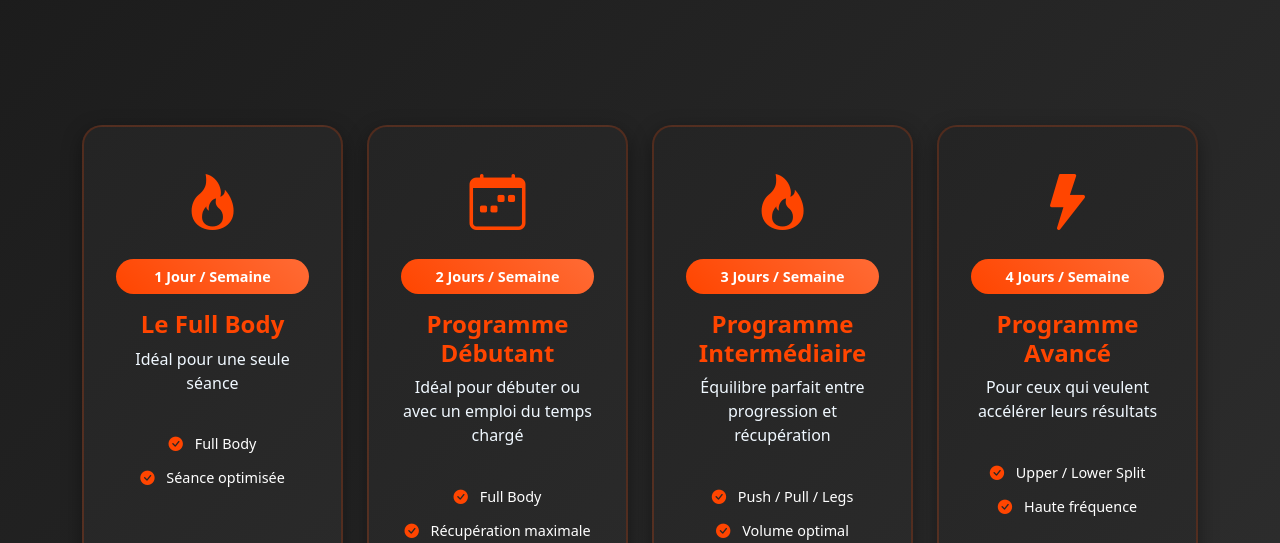
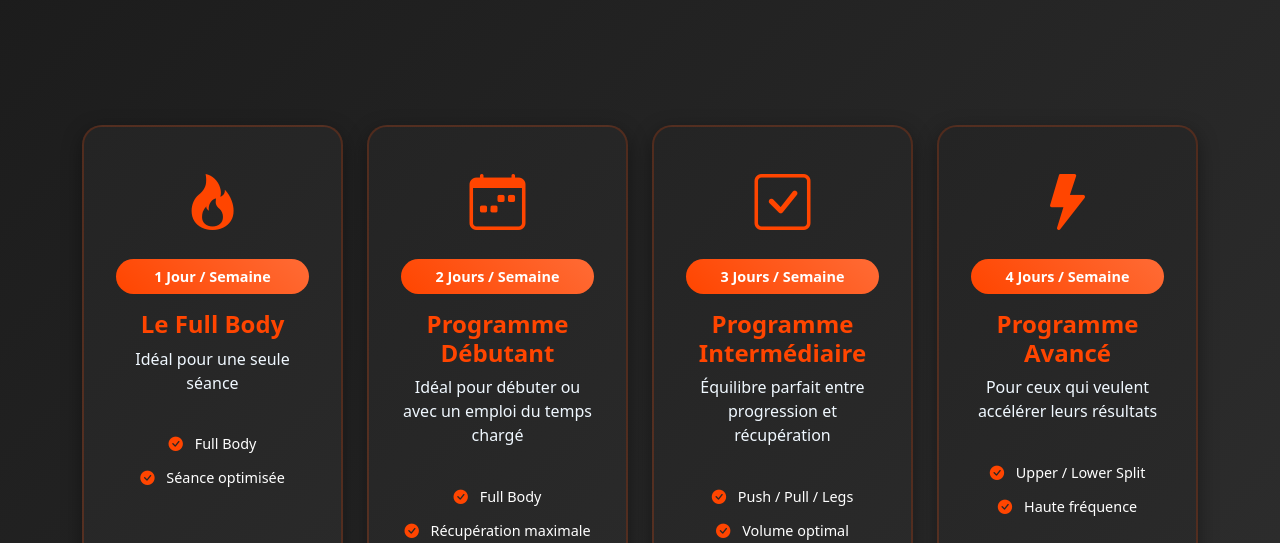
Before and after one commit to LouisMalvache/fitapp, a plain HTML site: page programmes.html in a window 1280 px wide. Shown: the part 257-800 px from the top of the page. Drawn offline with nearby package versions, Linux system fonts and the light colour scheme.

Commit message:
update programmes

```diff
--- a/programmes.html
+++ b/programmes.html
@@ -90,7 +90,7 @@
 
             <div class="col-lg-3 col-md-6">
                 <div class="card program-card text-center" data-program="3days">
-                    <i class="bi bi-fire program-icon"></i>
+                    <i class="bi bi-check-square program-icon"></i>
                     <span class="days-badge">3 Jours / Semaine</span>
                     <h3>Programme Intermédiaire</h3>
                     <p class="p">Équilibre parfait entre progression et récupération</p>
```
